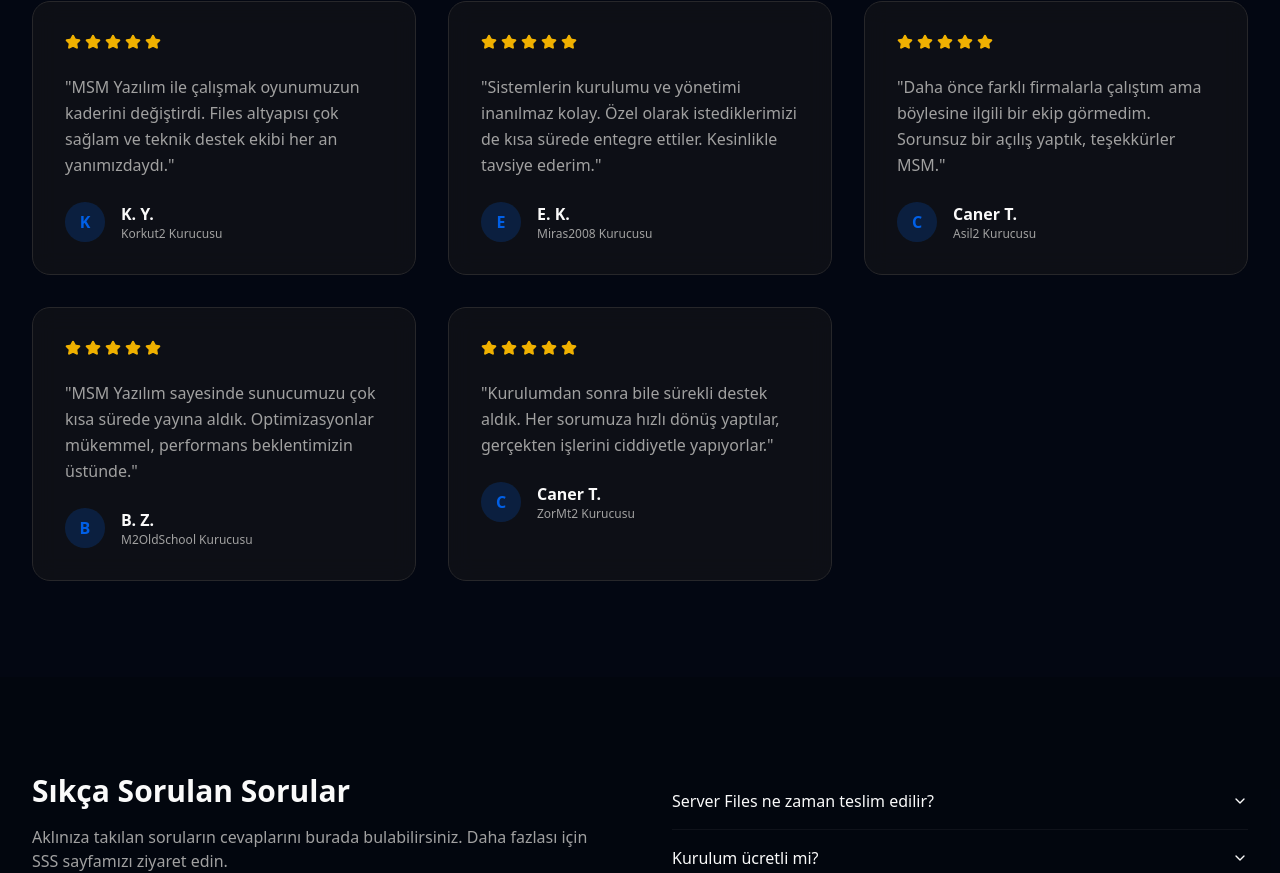
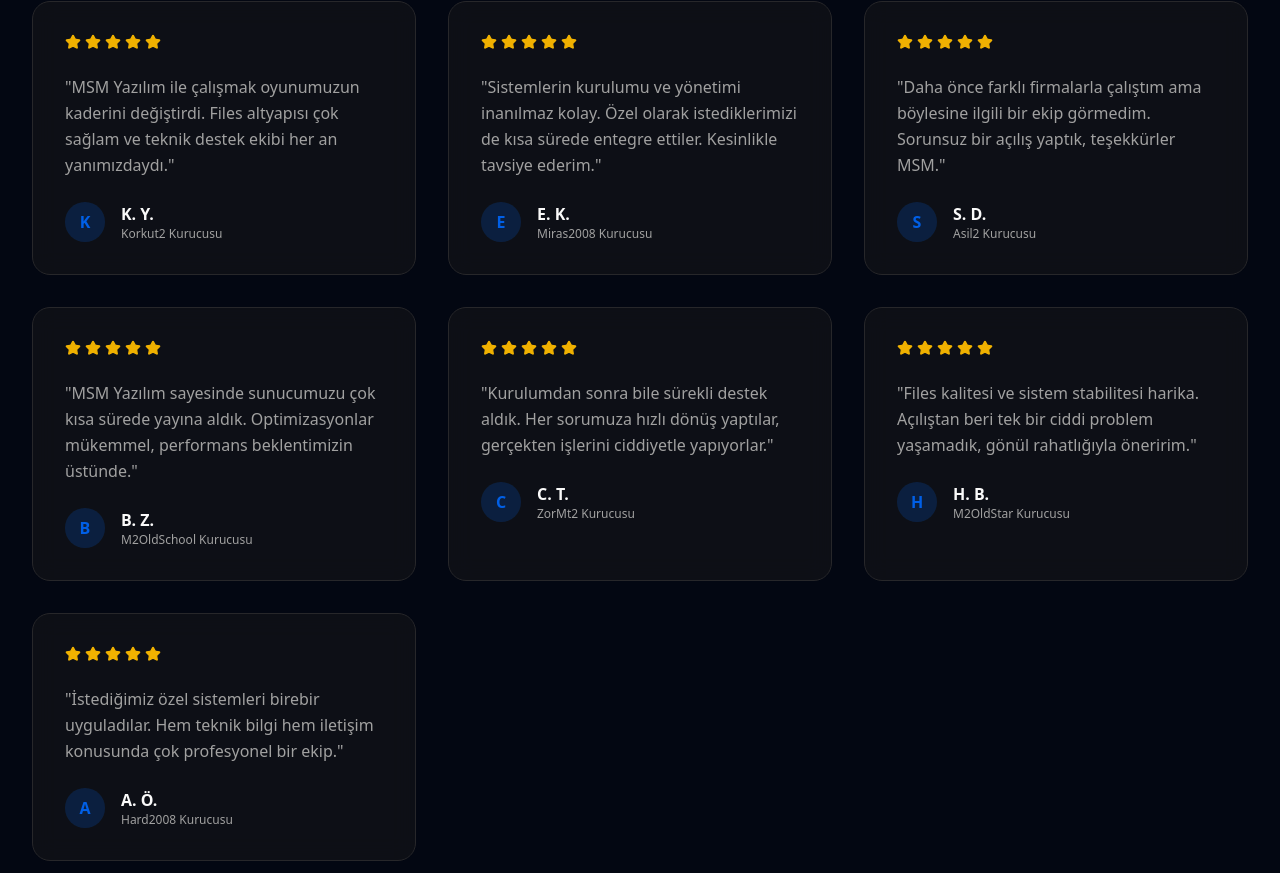
Before and after one commit to Escanor044/msmyazilim, a Next.js app: page / in a window 1280 px wide. Shown: the part 3276-4149 px from the top of the page. Built offline with nearby package versions, Linux system fonts and the light colour scheme; no server answers; the database is empty.

Commit message:
testimonials.tsx

```diff
--- a/components/sections/testimonials.tsx
+++ b/components/sections/testimonials.tsx
@@ -15,7 +15,7 @@
     },
     {
         text: "Daha önce farklı firmalarla çalıştım ama böylesine ilgili bir ekip görmedim. Sorunsuz bir açılış yaptık, teşekkürler MSM.",
-        author: "Caner T.",
+        author: "S. D.",
         role: "Asil2 Kurucusu",
         rating: 5
     },
@@ -27,10 +27,22 @@
     },
     {
         text: "Kurulumdan sonra bile sürekli destek aldık. Her sorumuza hızlı dönüş yaptılar, gerçekten işlerini ciddiyetle yapıyorlar.",
-        author: "Caner T.",
+        author: "C. T.",
         role: "ZorMt2 Kurucusu",
         rating: 5
-    }
+    },
+    {
+        text: "Files kalitesi ve sistem stabilitesi harika. Açılıştan beri tek bir ciddi problem yaşamadık, gönül rahatlığıyla öneririm.",
+        author: "H. B.",
+        role: "M2OldStar Kurucusu",
+        rating: 5
+    },
+    {
+        text: "İstediğimiz özel sistemleri birebir uyguladılar. Hem teknik bilgi hem iletişim konusunda çok profesyonel bir ekip.",
+        author: "A. Ö.",
+        role: "Hard2008 Kurucusu",
+        rating: 5
+    },
 ]
 
 export function Testimonials() {
```
